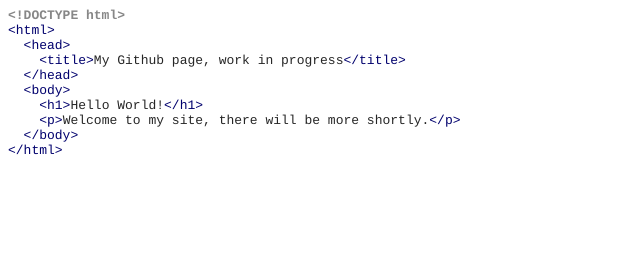
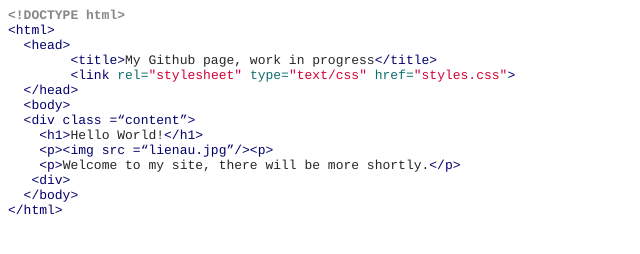
Before and after one commit to megolienau/lienau.github.io, a plain HTML site: page index.html in a window 1280 px wide. Shown: the whole page, without its empty margins (0-640 px from the left). Drawn offline with Linux system fonts and the light colour scheme.

Commit message:
adding css

```diff
--- a/index.html
+++ b/index.html
@@ -10,20 +10,27 @@
     p.p1 {margin: 0.0px 0.0px 0.0px 0.0px; font: 13.0px Courier; color: #878787; -webkit-text-stroke: #878787; background-color: #ffffff}
     p.p2 {margin: 0.0px 0.0px 0.0px 0.0px; font: 13.0px Courier; color: #00006d; -webkit-text-stroke: #00006d; background-color: #ffffff}
     p.p3 {margin: 0.0px 0.0px 0.0px 0.0px; font: 13.0px Courier; color: #262626; -webkit-text-stroke: #262626; background-color: #ffffff}
+    p.p4 {margin: 0.0px 0.0px 0.0px 0.0px; font: 13.0px Courier; color: #d20035; -webkit-text-stroke: #d20035; background-color: #ffffff}
     span.s1 {font-kerning: none}
     span.s2 {font-kerning: none; color: #262626; -webkit-text-stroke: 0px #262626}
     span.s3 {font-kerning: none; color: #00006d; -webkit-text-stroke: 0px #00006d}
+    span.s4 {font-kerning: none; color: #0e6e6d; -webkit-text-stroke: 0px #0e6e6d}
+    span.Apple-tab-span {white-space:pre}
   </style>
 </head>
 <body>
 <p class="p1"><span class="s1"><b>&lt;!DOCTYPE html&gt;</b></span></p>
 <p class="p2"><span class="s1">&lt;html&gt;</span></p>
 <p class="p2"><span class="s2"><span class="Apple-converted-space">  </span></span><span class="s1">&lt;head&gt;</span></p>
-<p class="p3"><span class="s1"><span class="Apple-converted-space">    </span></span><span class="s3">&lt;title&gt;</span><span class="s1">My Github page, work in progress</span><span class="s3">&lt;/title&gt;</span></p>
+<p class="p3"><span class="s1"><span class="Apple-tab-span">	</span></span><span class="s3">&lt;title&gt;</span><span class="s1">My Github page, work in progress</span><span class="s3">&lt;/title&gt;</span></p>
+<p class="p4"><span class="s3"><span class="Apple-tab-span">	</span>&lt;link</span><span class="s2"> </span><span class="s4">rel=</span><span class="s1">"stylesheet"</span><span class="s2"> </span><span class="s4">type=</span><span class="s1">"text/css"</span><span class="s2"> </span><span class="s4">href=</span><span class="s1">"styles.css"</span><span class="s3">&gt;</span></p>
 <p class="p2"><span class="s2"><span class="Apple-converted-space">  </span></span><span class="s1">&lt;/head&gt;</span></p>
 <p class="p2"><span class="s2"><span class="Apple-converted-space">  </span></span><span class="s1">&lt;body&gt;</span></p>
+<p class="p2"><span class="s1"><span class="Apple-converted-space">  </span>&lt;div class =“content”&gt;</span></p>
 <p class="p3"><span class="s1"><span class="Apple-converted-space">    </span></span><span class="s3">&lt;h1&gt;</span><span class="s1">Hello World!</span><span class="s3">&lt;/h1&gt;</span></p>
+<p class="p2"><span class="s1"><span class="Apple-converted-space">    </span>&lt;p&gt;&lt;img src =“lienau.jpg”/&gt;&lt;p&gt;</span></p>
 <p class="p3"><span class="s1"><span class="Apple-converted-space">    </span></span><span class="s3">&lt;p&gt;</span><span class="s1">Welcome to my site, there will be more shortly.</span><span class="s3">&lt;/p&gt;</span></p>
+<p class="p2"><span class="s1"><span class="Apple-converted-space">   </span>&lt;div&gt;</span></p>
 <p class="p2"><span class="s2"><span class="Apple-converted-space">  </span></span><span class="s1">&lt;/body&gt;</span></p>
 <p class="p2"><span class="s1">&lt;/html&gt;</span></p>
 </body>
```
Also changed, not shown: style.css (added, +12 -0 lines), 2 other files.
